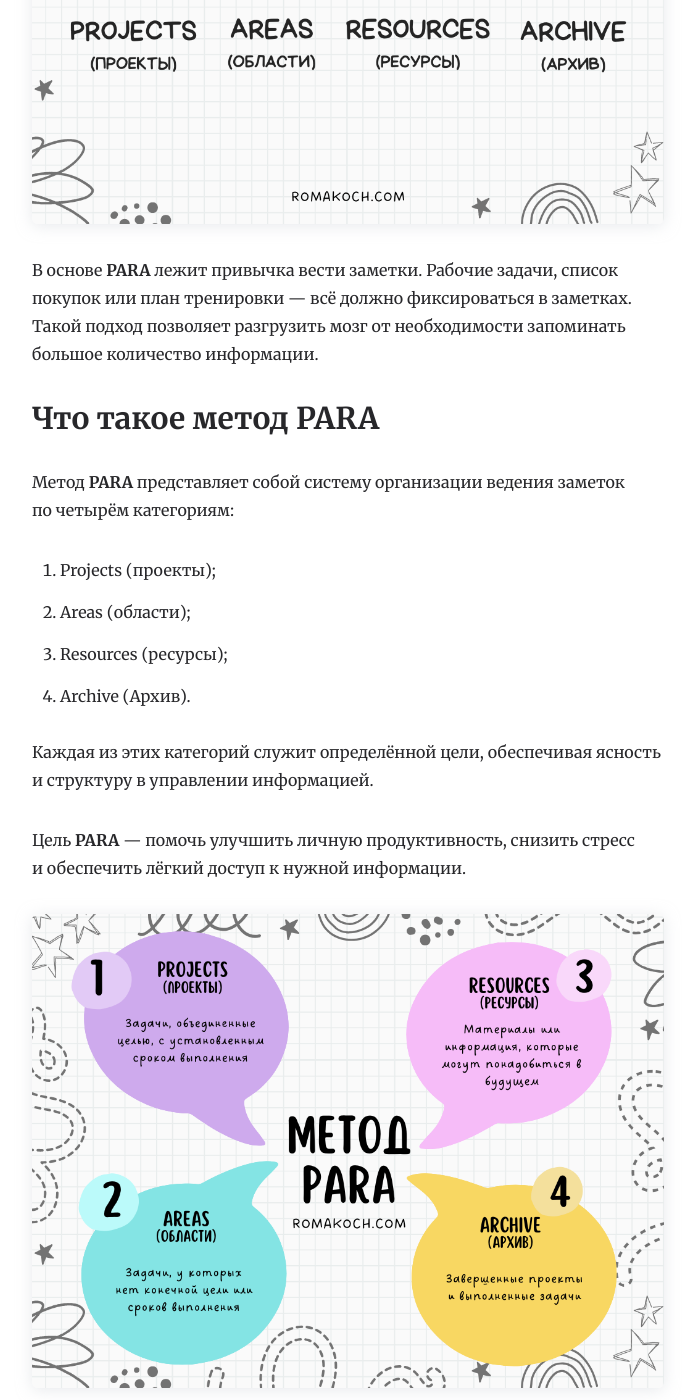
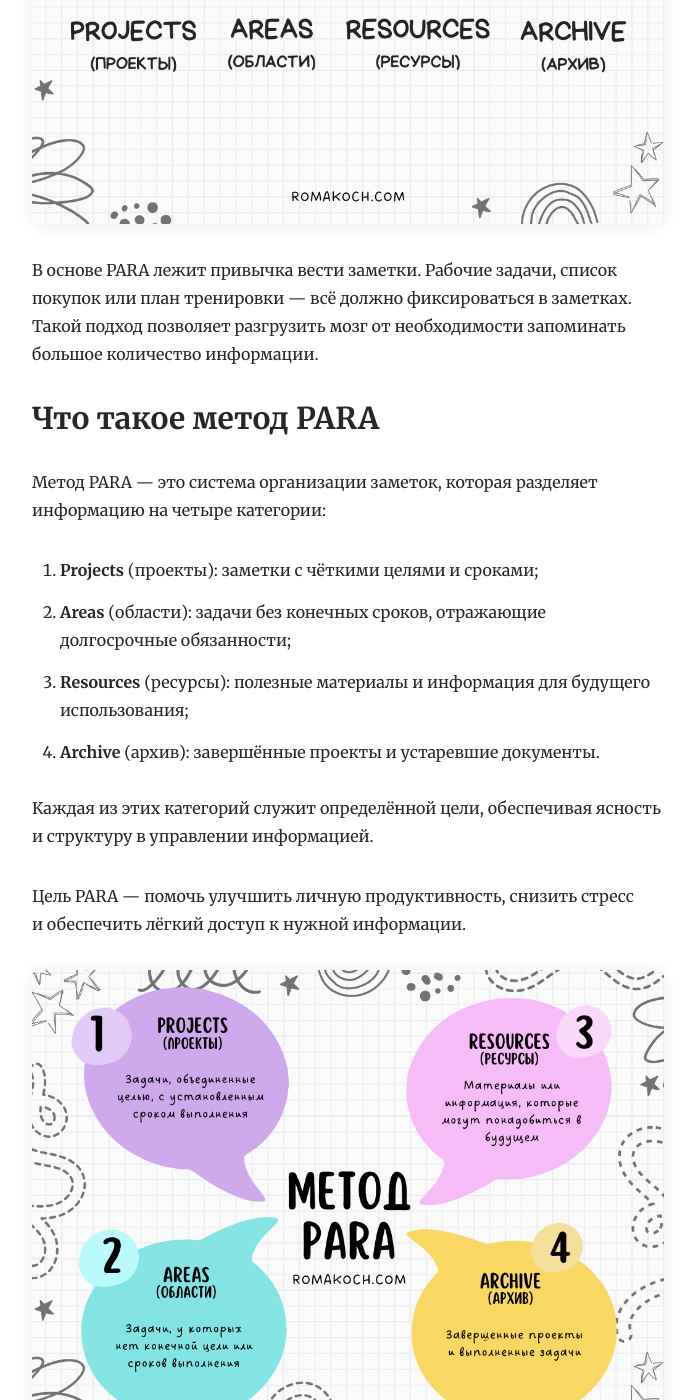
Before and after one commit to foodgy/foodgy.github.io, a Jekyll site: the page built from _posts/2024-07-08-para-method.md, in a window 1280 px wide and 1400 px high, scrolled down 730 px. Shown: the whole window, without its empty margins (292-987 px from the left). Built offline with Jekyll 4.4.1, drawn with Linux system fonts in a browser that asks for light colours; nearby versions of some CDN libraries; emoji names are drawn with the system emoji font; some of the changed text lies outside the part shown.

Commit message:
article corrections to fit Google featured snnipets

```diff
--- a/_posts/2024-07-08-para-method.md
+++ b/_posts/2024-07-08-para-method.md
@@ -8,26 +8,26 @@ tagline: "Простой способ организовать свою цифр
 
 Ежедневно мы&nbsp;сталкиваемся с&nbsp;огромным количеством данных, будь&nbsp;то в&nbsp;профессиональной сфере или в&nbsp;личной жизни. Для эффективного управления этим потоком и&nbsp;повышения личной продуктивности была создана система **PARA**.
 
-![PARA](/assets/img/{{ page.path | remove: '_posts/' | remove: '.md' }}/para-intro.png)
+![PARA](/assets/img/{{ page.path | remove: '_posts/' | remove: '.md' }}/para-intro.png){:alt="Схема метода PARA для организации заметок и повышения продуктивности"}
 
-В&nbsp;основе **PARA** лежит привычка вести заметки. Рабочие задачи, список покупок или план тренировки&nbsp;&mdash; всё должно фиксироваться в&nbsp;заметках. Такой подход позволяет разгрузить мозг от&nbsp;необходимости запоминать большое количество информации.
+В&nbsp;основе PARA лежит привычка вести заметки. Рабочие задачи, список покупок или план тренировки&nbsp;&mdash; всё должно фиксироваться в&nbsp;заметках. Такой подход позволяет разгрузить мозг от&nbsp;необходимости запоминать большое количество информации.
 
 ## Что такое метод PARA
 
-Метод **PARA** представляет собой систему организации ведения заметок по&nbsp;четырём категориям:
+Метод PARA&nbsp;&mdash; это система организации заметок, которая разделяет информацию на&nbsp;четыре категории:
 
-1. Projects (проекты);
-2. Areas (области);
-3. Resources (ресурсы);
-4. Archive (Архив).
+1. **Projects** (проекты): заметки с&nbsp;чёткими целями и&nbsp;сроками;
+2. **Areas** (области): задачи без конечных сроков, отражающие долгосрочные обязанности;
+3. **Resources** (ресурсы): полезные материалы и&nbsp;информация для будущего использования;
+4. **Archive** (архив): завершённые проекты и&nbsp;устаревшие документы.
 
 Каждая из&nbsp;этих категорий служит определённой цели, обеспечивая ясность и&nbsp;структуру в&nbsp;управлении информацией.
 
-Цель **PARA**&nbsp;&mdash; помочь улучшить личную продуктивность, снизить стресс и&nbsp;обеспечить лёгкий доступ к&nbsp;нужной информации.
+Цель PARA&nbsp;&mdash; помочь улучшить личную продуктивность, снизить стресс и&nbsp;обеспечить лёгкий доступ к&nbsp;нужной информации.
 
-{% include image.html file="para-method.png" link="" alt="Инфографика метод PARA" %}
+{% include image.html file="para-method.png" link="" alt="Инфографика метода PARA с четырьмя основными категориями: проекты, области, ресурсы, архив" %}
 
-_Система **PARA** была разработана Тьяго Форте&nbsp;&mdash; экспертом в&nbsp;области продуктивности, наиболее известным своей концепцией [Building a&nbsp;Second Brain](https://www.buildingasecondbrain.com/){:target="_blank"}._
+_Система PARA была разработана Тьяго Форте&nbsp;&mdash; экспертом в&nbsp;области продуктивности, наиболее известным своей концепцией [Building a&nbsp;Second Brain](https://www.buildingasecondbrain.com/){:target="_blank"}._
 
 ---
 
@@ -35,8 +35,8 @@ _Система **PARA** была разработана Тьяго Форте&n
 
 Это категория, в&nbsp;которую должны попадать заметки с&nbsp;задачами, у&nbsp;которых есть чётко поставленная цель и&nbsp;сроки выполнения.
 
-- У&nbsp;проекта всегда должна быть установлена конечная цель;
-- Проект обязательно должен иметь сроки исполнения.
+- У&nbsp;проекта всегда должна быть **установлена конечная цель**;
+- Проект обязательно должен иметь **сроки исполнения**.
 
 {:.callout}
 Любой проект может быть декомпозирован на&nbsp;подзадачи. Это помогает легче управлять процессом его выполнения и&nbsp;отслеживать прогресс.
@@ -89,23 +89,23 @@ _Система **PARA** была разработана Тьяго Форте&n
 
 ## Как использовать метод PARA
 
-Внедрение системы **PARA** в&nbsp;повседневную жизнь может показаться трудоёмким и&nbsp;запутанным. Пошаговый подход, описанный ниже, поможет упростить процесс.
+Внедрение системы PARA в&nbsp;повседневную жизнь может показаться трудоёмким и&nbsp;запутанным. Пошаговый подход, описанный ниже, поможет упростить процесс.
 
-{% include image.html file="para-example.png" link="" alt="Пример внедрения методики PARA" caption="Пример распределения задач по категориям" %}
+{% include image.html file="para-example.png" link="" alt="Пример распределения задач по категориям метода PARA в системе заметок" caption="Пример распределения задач по категориям" %}
 
 ### Создайте основные категории
 
-Методологию **PARA** проще всего применять на&nbsp;базе какого-либо приложения для ведения электронных заметок. Наиболее популярными являются [Apple Notes](https://apps.apple.com/us/app/notes/id1110145109){:target="_blank"}, [Obsidian](https://obsidian.md){:target="_blank"}, [Notion](https://www.notion.so){:target="_blank"} и&nbsp;[Evernote](https://evernote.com){:target="_blank"}.
+Методологию PARA проще всего применять на&nbsp;базе какого-либо приложения для ведения электронных заметок. Наиболее популярными являются [Apple Notes](https://apps.apple.com/us/app/notes/id1110145109){:target="_blank"}, [Obsidian](https://obsidian.md){:target="_blank"}, [Notion](https://www.notion.so){:target="_blank"} и&nbsp;[Evernote](https://evernote.com){:target="_blank"}.
 
-После того, как вы&nbsp;определитесь где вести заметки, необходимо в&nbsp;выбранной программе создать четыре основные категории: _Projects_, _Areas_, _Resources_, _Archive_.
+После того, как вы&nbsp;определитесь где вести заметки, необходимо в&nbsp;выбранной программе создать четыре основные категории: **Projects**, **Areas**, **Resources**, **Archive**.
 
-**PARA** позволяет использовать одновременно несколько приложений. Например, текст можно хранить в&nbsp;[Apple Notes](https://apps.apple.com/us/app/notes/id1110145109){:target="_blank"}, а&nbsp;объёмные графические файлы в&nbsp;&mdash; [Google Drive](https://www.google.com/drive/){:target="_blank"}. Единообразная структура категорий упростит навигацию между двумя сервисами и позволит легче находить информацию.
+PARA позволяет использовать одновременно несколько приложений. Например, текст можно хранить в&nbsp;[Apple Notes](https://apps.apple.com/us/app/notes/id1110145109){:target="_blank"}, а&nbsp;объёмные графические файлы в&nbsp;&mdash; [Google Drive](https://www.google.com/drive/){:target="_blank"}. Единообразная структура категорий упростит навигацию между двумя сервисами и позволит легче находить информацию.
 
 ### Распределите заметки по&nbsp;категориям
 
 Если вы&nbsp;уже активно ведёте заметки, то&nbsp;лучше не&nbsp;пытаться сразу рассортировать все накопленные записи по&nbsp;категориям. Гораздо эффективнее отправить всё в&nbsp;архив, а&nbsp;затем извлекать оттуда актуальные заметки по&nbsp;мере надобности и&nbsp;рассортировывать по&nbsp;релевантным категориям.
 
-В&nbsp;итоге все заметки должны быть категоризованы в&nbsp;соответствии с&nbsp;требованиями **PARA**:
+В&nbsp;итоге все заметки должны быть категоризованы в&nbsp;соответствии с&nbsp;требованиями PARA:
 
 - В&nbsp;категорию **Projects** должны попасть заметки, содержащие задачи со&nbsp;сроком исполнения и&nbsp;конкретной целью;
 - В&nbsp;**Areas** должны оказаться заметки, содержащие задачи без сроков исполнения и&nbsp;не&nbsp;имеющие конечных целей;
@@ -115,11 +115,11 @@ _Система **PARA** была разработана Тьяго Форте&n
 {:.callout}
 Заметки могут перемещаться из&nbsp;одной категории в&nbsp;другую. Например, задача из&nbsp;_области_ может получить конечную цель и&nbsp;срок выполнения. В&nbsp;таком случае она должна быть преобразована в&nbsp;проект.
 
-{% include image.html file="para-workflow.png" link="" alt="Как использовать метод PARA" %}
+{% include image.html file="para-workflow.png" link="" alt="Как использовать метод PARA для упрощения управления заметками и повышения продуктивности" %}
 
 ### Обновляйте и&nbsp;дополняйте заметки
 
-Для того чтобы метод **PARA** работал эффективно, необходимо регулярно обновлять и&nbsp;дополнять заметки.
+Для того чтобы метод PARA работал эффективно, необходимо регулярно обновлять и&nbsp;дополнять заметки.
 
 - Проверяйте статус проектов и&nbsp;обновляйте задачи по&nbsp;мере их&nbsp;выполнения;
 - Следите за&nbsp;выполнением задач в&nbsp;_областях_ и&nbsp;вносите изменения по&nbsp;мере необходимости;
@@ -128,9 +128,9 @@ _Система **PARA** была разработана Тьяго Форте&n
 
 ## Финальное
 
-Внедрение методологии **PARA** в&nbsp;свою жизнь позволяет лучше справляться с&nbsp;потоком информации и&nbsp;достигать поставленных целей с&nbsp;меньшими усилиями. Система гибка и&nbsp;легко адаптируется к&nbsp;различным потребностям и&nbsp;условиям, будь&nbsp;то профессиональные задачи или собственные проекты.
+Внедрение методологии PARA в&nbsp;свою жизнь позволяет лучше справляться с&nbsp;потоком информации и&nbsp;достигать поставленных целей с&nbsp;меньшими усилиями. Система гибка и&nbsp;легко адаптируется к&nbsp;различным потребностям и&nbsp;условиям, будь&nbsp;то профессиональные задачи или собственные проекты.
 
-Начните применять **PARA** на&nbsp;практике и&nbsp;вы&nbsp;откроете для себя новые возможности для роста и&nbsp;развития в&nbsp;личной и&nbsp;профессиональной сфере.
+Начните применять PARA на&nbsp;практике и&nbsp;вы&nbsp;откроете для себя новые возможности для роста и&nbsp;развития в&nbsp;личной и&nbsp;профессиональной сфере.
 
 Такие дела :v:
 
```
